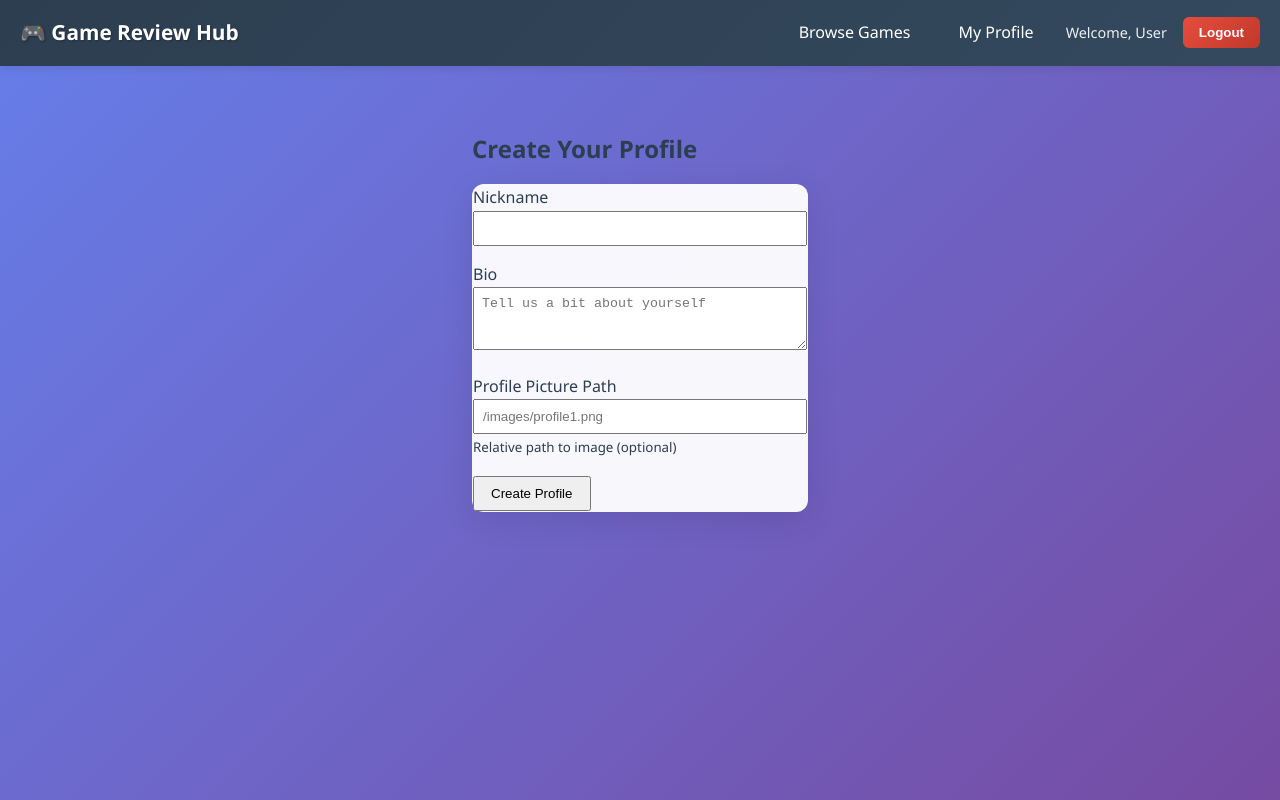
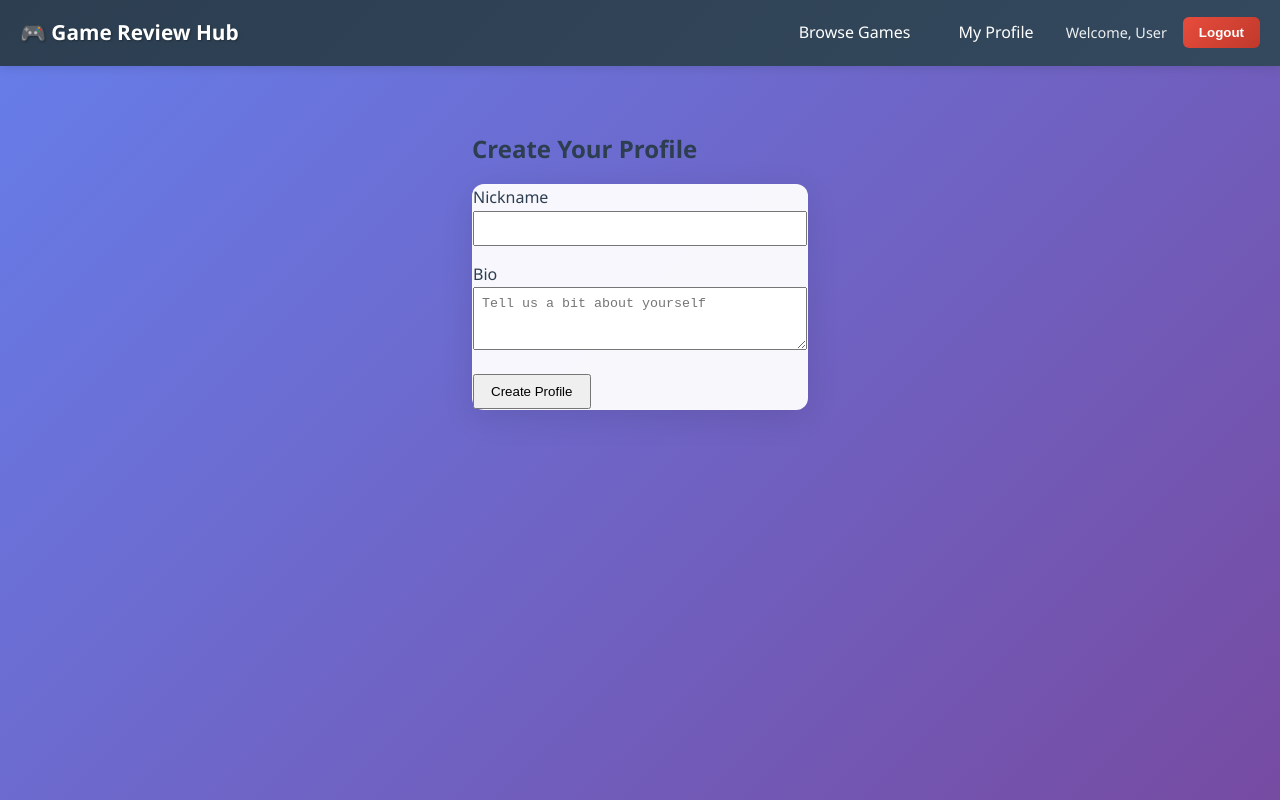
Before and after one commit to BeneiElohim/webapp, a React (Create React App) app in the folder frontend/: page /create-profile in a window 1280 px wide. Built offline with nearby package versions, Linux system fonts and the light colour scheme; no server answers; sample sign-in values are in the browser's storage.

Commit message:
fix create profile

```diff
--- a/frontend/src/pages/CreateProfile.js
+++ b/frontend/src/pages/CreateProfile.js
@@ -43,7 +43,7 @@ export default function CreateProfile() {
           <input
             type="text"
             value={nickname}
-            onChange={e => setNickname(e.target.value)}
+            onChange={(e) => setNickname(e.target.value)}
             required
             style={{ width: '100%', padding: '0.5rem' }}
           />
@@ -52,22 +52,11 @@ export default function CreateProfile() {
           <label>Bio</label>
           <textarea
             value={bio}
-            onChange={e => setBio(e.target.value)}
+            onChange={(e) => setBio(e.target.value)}
             placeholder="Tell us a bit about yourself"
             rows={3}
             style={{ width: '100%', padding: '0.5rem' }}
           />
-        </div>
-        <div style={{ marginBottom: '1rem' }}>
-          <label>Profile Picture Path</label>
-          <input
-            type="text"
-            value={picture}
-            onChange={e => setPicture(e.target.value)}
-            placeholder="/images/profile1.png"
-            style={{ width: '100%', padding: '0.5rem' }}
-          />
-          <small>Relative path to image (optional)</small>
         </div>
         {error && (
           <div style={{ color: 'red', marginBottom: '1rem' }}>{error}</div>
```
